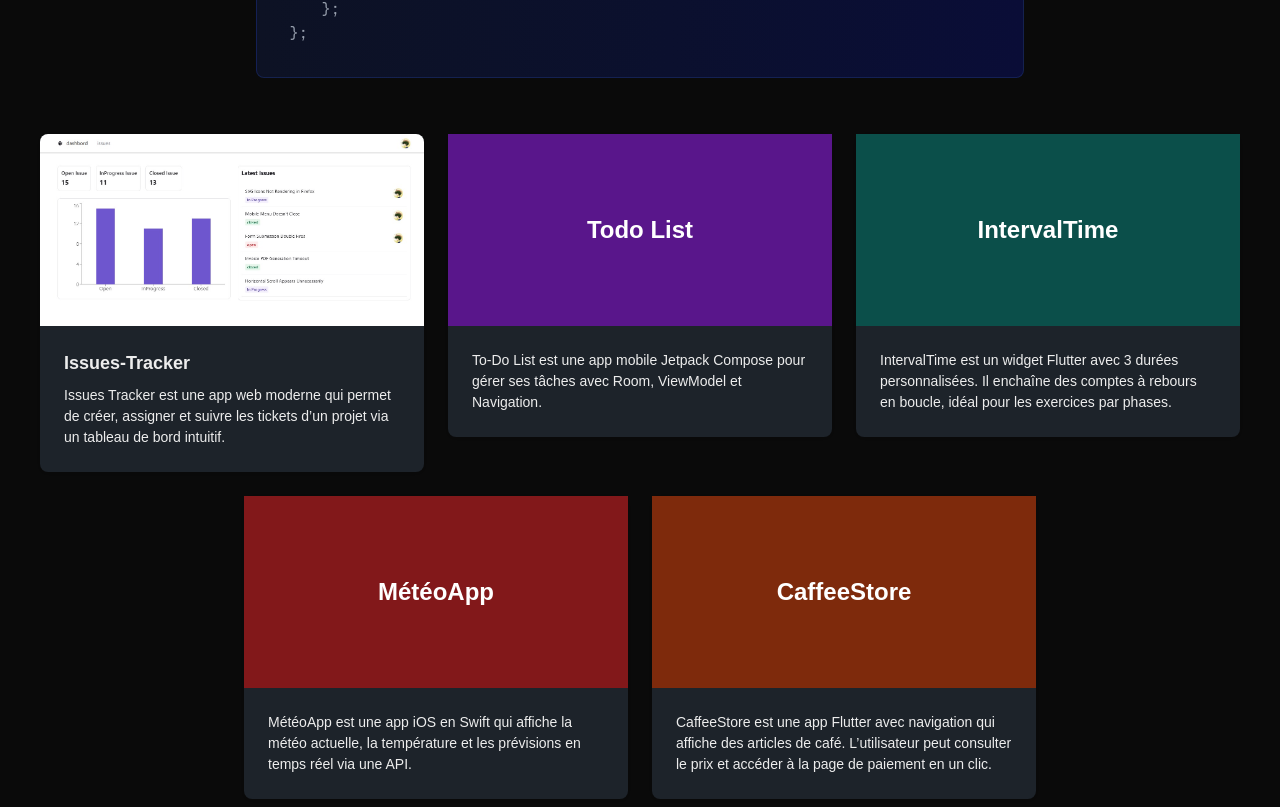
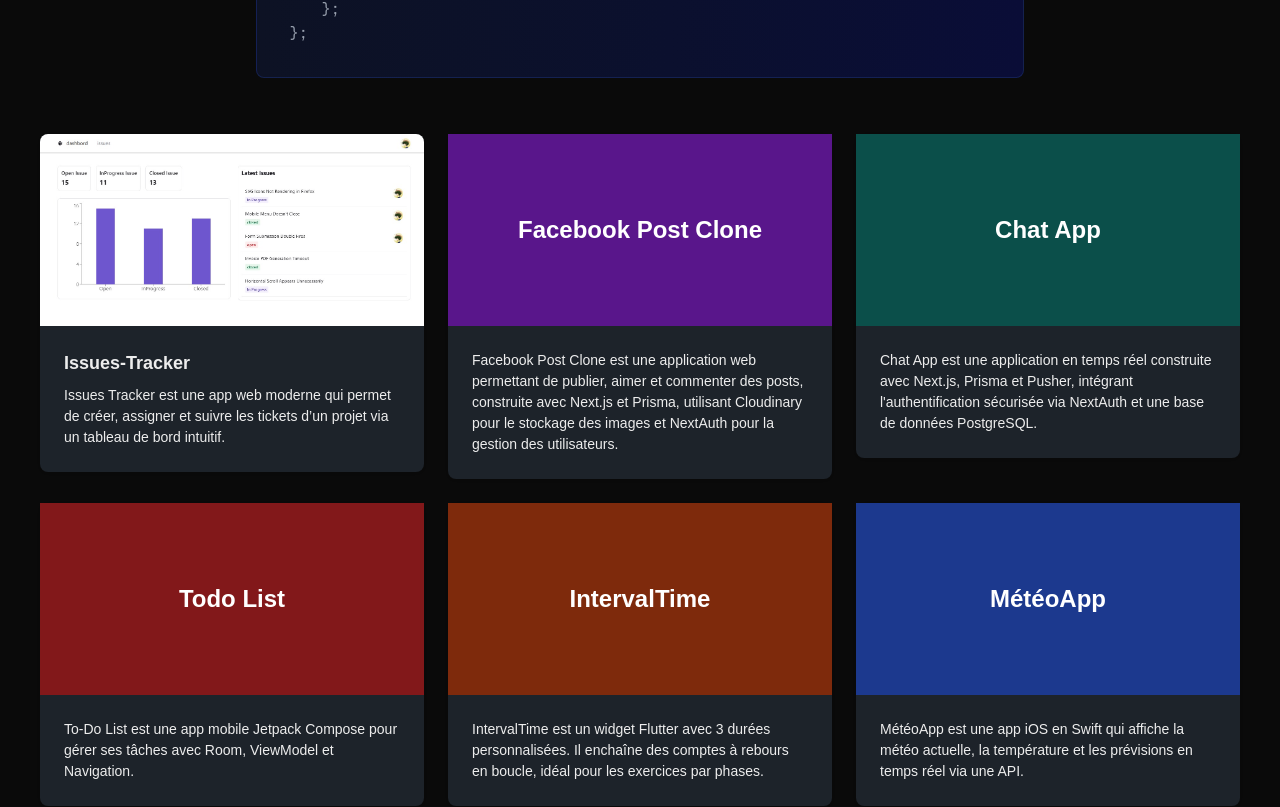
Before and after one commit to y-elmaa/p-portfolio, a Next.js app: page / in a window 1280 px wide. Shown: the part 1300-2107 px from the top of the page. Built offline with nearby package versions, Linux system fonts and the light colour scheme.

Commit message:
Update content.ts

```diff
--- a/app/components/content.ts
+++ b/app/components/content.ts
@@ -6,6 +6,18 @@ export const projects = [
       "Issues Tracker est une app web moderne qui permet de créer, assigner et suivre les tickets d’un projet via un tableau de bord intuitif.",
     Tech: ["Next.js", "prisma", "postgresql"],
     image:'issues-tracker.jpg'
+  },
+  {
+    Title: "Facebook Post Clone",
+    Description:
+      "Facebook Post Clone est une application web permettant de publier, aimer et commenter des posts, construite avec Next.js et Prisma, utilisant Cloudinary pour le stockage des images et NextAuth pour la gestion des utilisateurs.",
+    Tech: ["Next.js", "Prisma", "NextAuth", "PostgreSQL", "Cloudinary"],
+  },
+  {
+    Title: "Chat App",
+    Description:
+      "Chat App est une application en temps réel construite avec Next.js, Prisma et Pusher, intégrant l'authentification sécurisée via NextAuth et une base de données PostgreSQL.",
+    Tech: ["Next.js", "Prisma", "NextAuth", "PostgreSQL", "Pusher"],
   },
   {
     Title: "Todo List",
@@ -34,7 +46,9 @@ export const projects = [
 ];
 
 export const links = [
-  "https://github.com/y-elmaa/issues-tracker",
+  "https://issues-tracker-tan.vercel.app/issues",
+  "https://facbook-post.vercel.app/",
+  "https://chatapp-six-kappa.vercel.app/",
   "https://github.com/y-elmaa/ToDoList",
   "https://github.com/y-elmaa/interval-time-",
   "https://github.com/y-elmaa/swiftUi",
```
